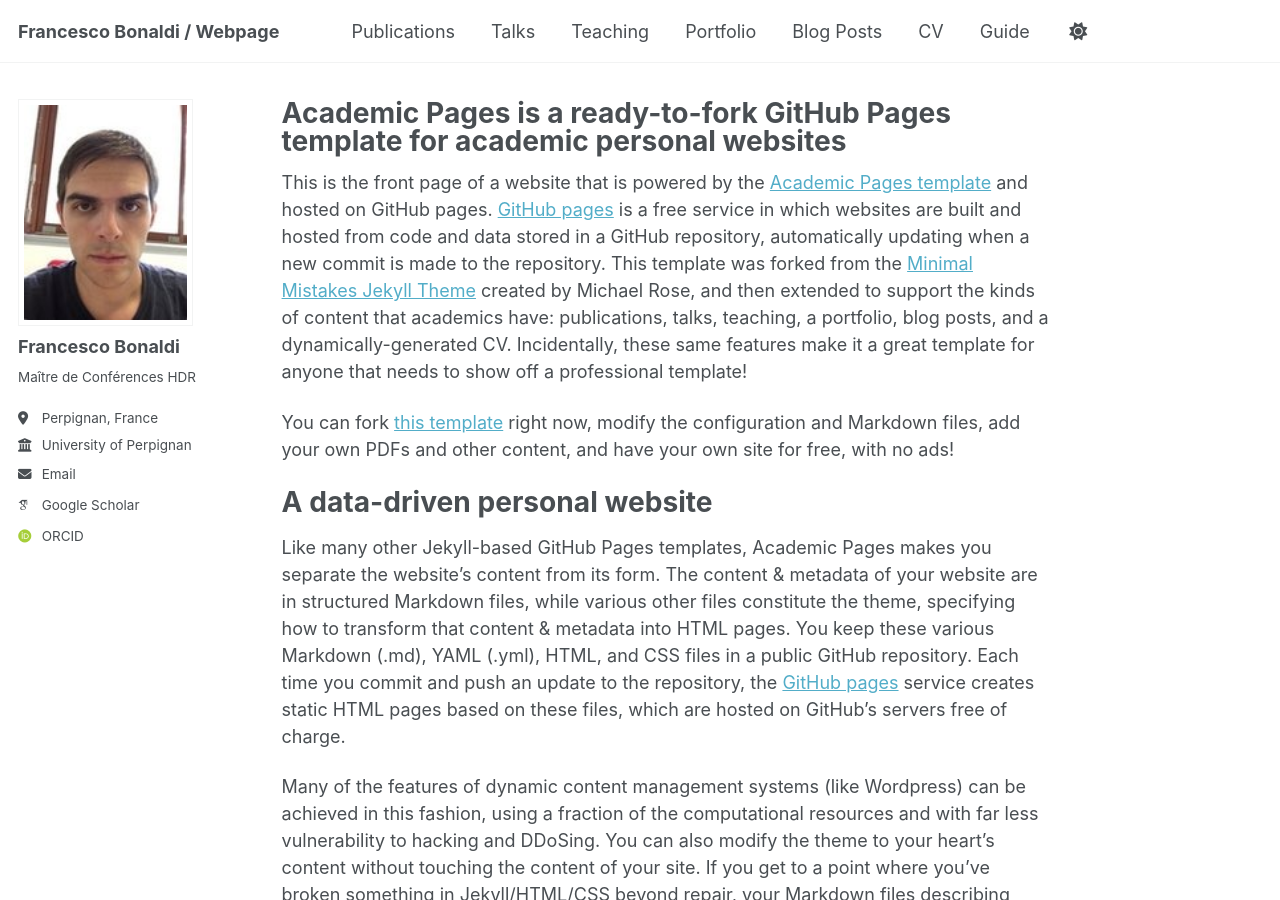
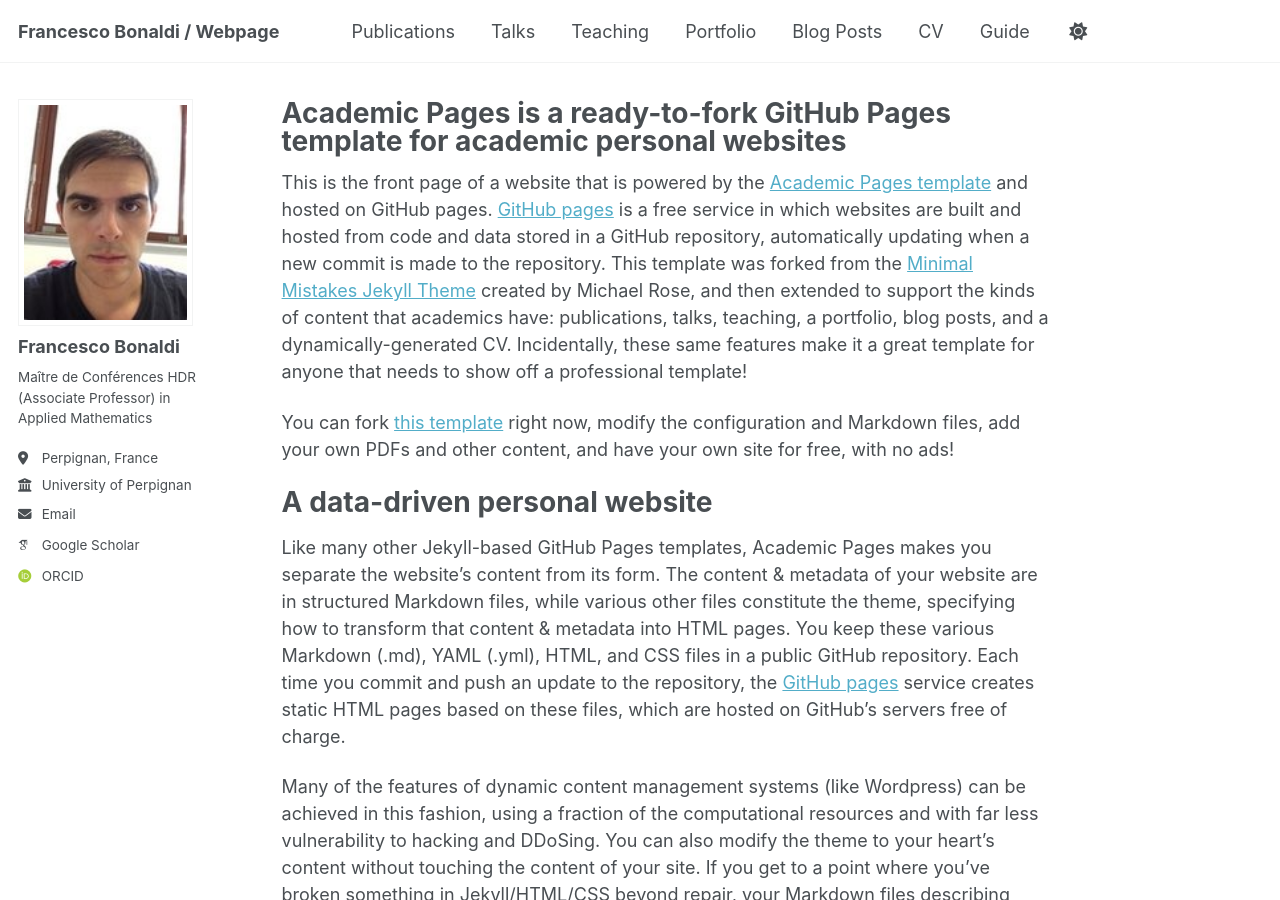
Before and after one commit to fbonaldi/fbonaldi.github.io, a Jekyll site: the page built from _pages/about.md, in a window 1280 px wide and 900 px high. Built offline with Jekyll 4.4.1, drawn with Linux system fonts in a browser that asks for light colours; some web fonts are replaced; a script bundle is joined from its source files by our own code; library files that are not in the unit come from our copies.

Commit message:
Update _config.yml

```diff
--- a/_config.yml
+++ b/_config.yml
@@ -26,7 +26,7 @@ author:
   avatar           : "photo.jpg"
   name             : "Francesco Bonaldi"
   pronouns         : # example: "she/her"
-  bio              : "Maître de Conférences HDR"
+  bio              : "Maître de Conférences HDR (Associate Professor) in Applied Mathematics"
   location         : "Perpignan, France"
   employer         : "University of Perpignan"
   uri              : # URL
```
